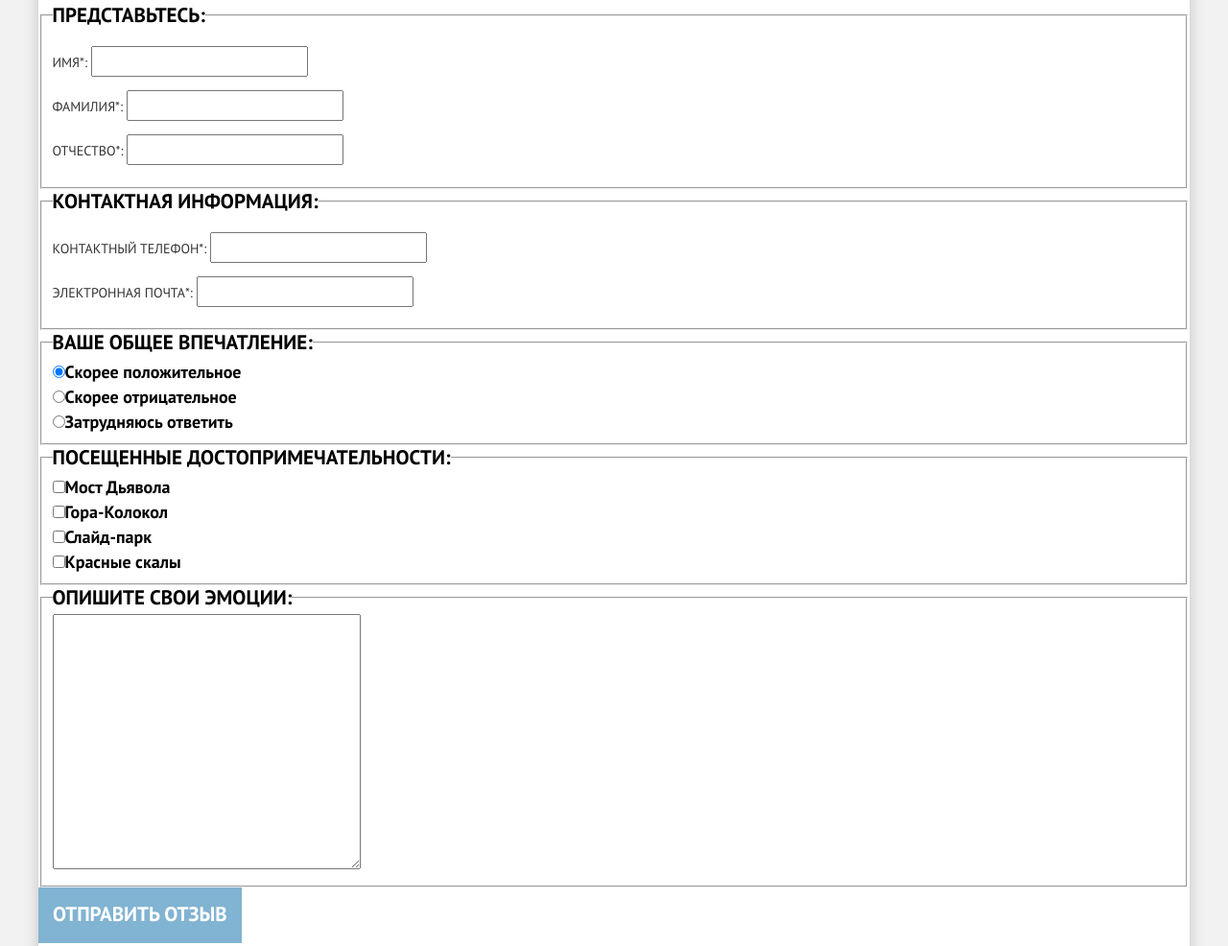
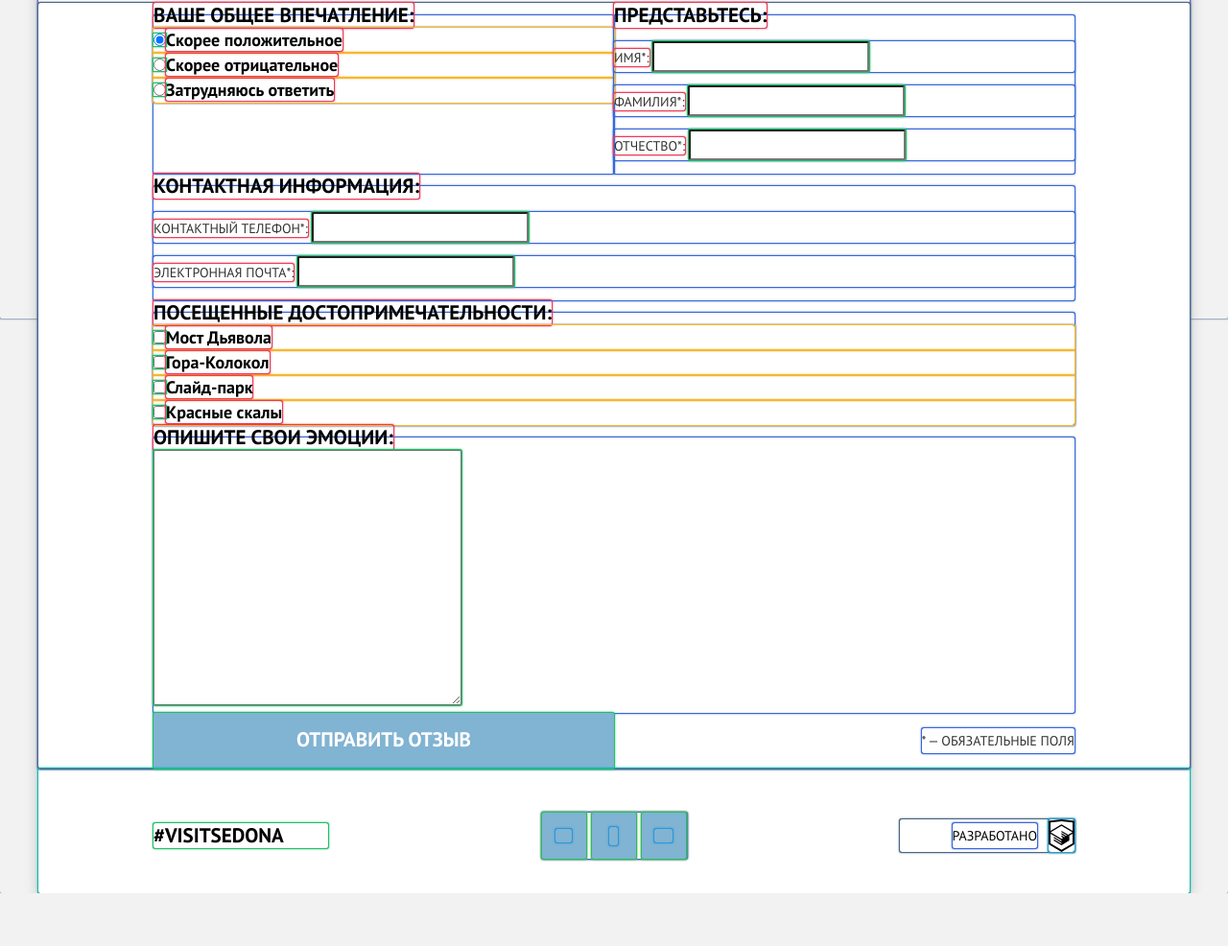
Before and after one commit to 1maximsafronov/32787-sedona-18, a website: page source/form.html in a window 1280 px wide. Shown: the part 468-1454 px from the top of the page at 96% size. After the commit the page ends 1399 px from the top, so only its background shows below. Drawn offline with nearby package versions, Linux system fonts and the light colour scheme; files that its build step writes are made by us from their sources.

Commit message:
Добавляет сетку страницы обратной связи

```diff
--- a/source/form.html
+++ b/source/form.html
@@ -52,7 +52,7 @@
           достопримечательностях
         </p>
         <form class="feedback__form" action="#" method="post">
-          <fieldset class="feedback__user-info">
+          <fieldset class="feedback__item feedback__user-info">
             <legend class="feedback__subtitle">Представьтесь:</legend>
             <p>
               <label for="">Имя*:</label>
@@ -68,7 +68,7 @@
             </p>
           </fieldset>
 
-          <fieldset class="feedback__contacts">
+          <fieldset class="feedback__item feedback__contacts">
             <legend class="feedback__subtitle">Контактная информация:</legend>
             <p>
               <label for="">Контактный телефон*:</label>
@@ -80,7 +80,7 @@
             </p>
           </fieldset>
 
-          <fieldset class="feedback__impression">
+          <fieldset class="feedback__item feedback__impression">
             <legend class="feedback__subtitle">Ваше общее впечатление:</legend>
             <ul class="feedback__list">
               <li><input type="radio" name="" id="" checked><label for="">Скорее положительное</label></li>
@@ -89,7 +89,7 @@
             </ul>
           </fieldset>
 
-          <fieldset class="feedback__landmark">
+          <fieldset class="feedback__item feedback__landmark">
             <legend class="feedback__subtitle">Посещенные достопримечательности:</legend>
             <ul class="feedback__list">
               <li><input type="checkbox" name="" id=""><label for="">Мост Дьявола</label></li>
@@ -99,11 +99,12 @@
             </ul>
           </fieldset>
 
-          <fieldset class="feedback__message">
+          <fieldset class="feedback__item feedback__message">
             <legend class="feedback__subtitle">Опишите свои эмоции:</legend>
             <textarea name="" id="" cols="30" rows="10"></textarea>
           </fieldset>
           <button class="feedback__submit button" type="submit">Отправить отзыв</button>
+          <p class="feedback__legend">* — обязательные поля</p>
         </form>
       </section>
     </main>
--- a/source/sass/blocks/feedback.scss
+++ b/source/sass/blocks/feedback.scss
@@ -33,6 +33,82 @@
   }
 }
 
+.feedback__form {
+  @media (min-width: $tablet-width) {
+    display: grid;
+
+    padding-right: 60px;
+    padding-left: 60px;
+
+    grid-template-columns: 1fr 1fr;
+  }
+
+  @media (min-width: $desktop-width) {
+    padding-right: 120px;
+    padding-left: 120px;
+  }
+}
+
+.feedback__item {
+  margin: 0;
+  padding: 0;
+  padding-right: 20px;
+  padding-left: 20px;
+
+  border: none;
+
+  @media (min-width: $tablet-width) {
+    padding: 0;
+  }
+}
+
+.feedback__user-info {
+  //
+}
+
+.feedback__contacts {
+  @media (min-width: $tablet-width) {
+    grid-column-start: 1;
+    grid-column-end: -1;
+  }
+}
+
+.feedback__impression {
+  @media (min-width: $tablet-width) {
+    order: -1;
+  }
+}
+
+.feedback__landmark {
+  @media (min-width: $tablet-width) {
+    grid-column-start: 1;
+    grid-column-end: -1;
+  }
+}
+
+.feedback__message {
+  @media (min-width: $tablet-width) {
+    grid-column-start: 1;
+    grid-column-end: -1;
+  }
+}
+
+.feedback__legend {
+  display: none;
+
+  @media (min-width: $tablet-width) {
+    display: block;
+    align-self: center;
+
+    max-width: 196px;
+    margin: 0;
+
+    text-align: right;
+
+    justify-self: end;
+  }
+}
+
 .feedback input,
 .feedback textarea {
   text-transform: none;
--- a/source/sass/style.scss
+++ b/source/sass/style.scss
@@ -6,7 +6,7 @@
 @import "./global/global.scss";
 
 // outline utils
-// @import "./outline.scss";
+@import "./outline.scss";
 
 // blocks
 @import "./blocks/visually-hidden.scss";
```
